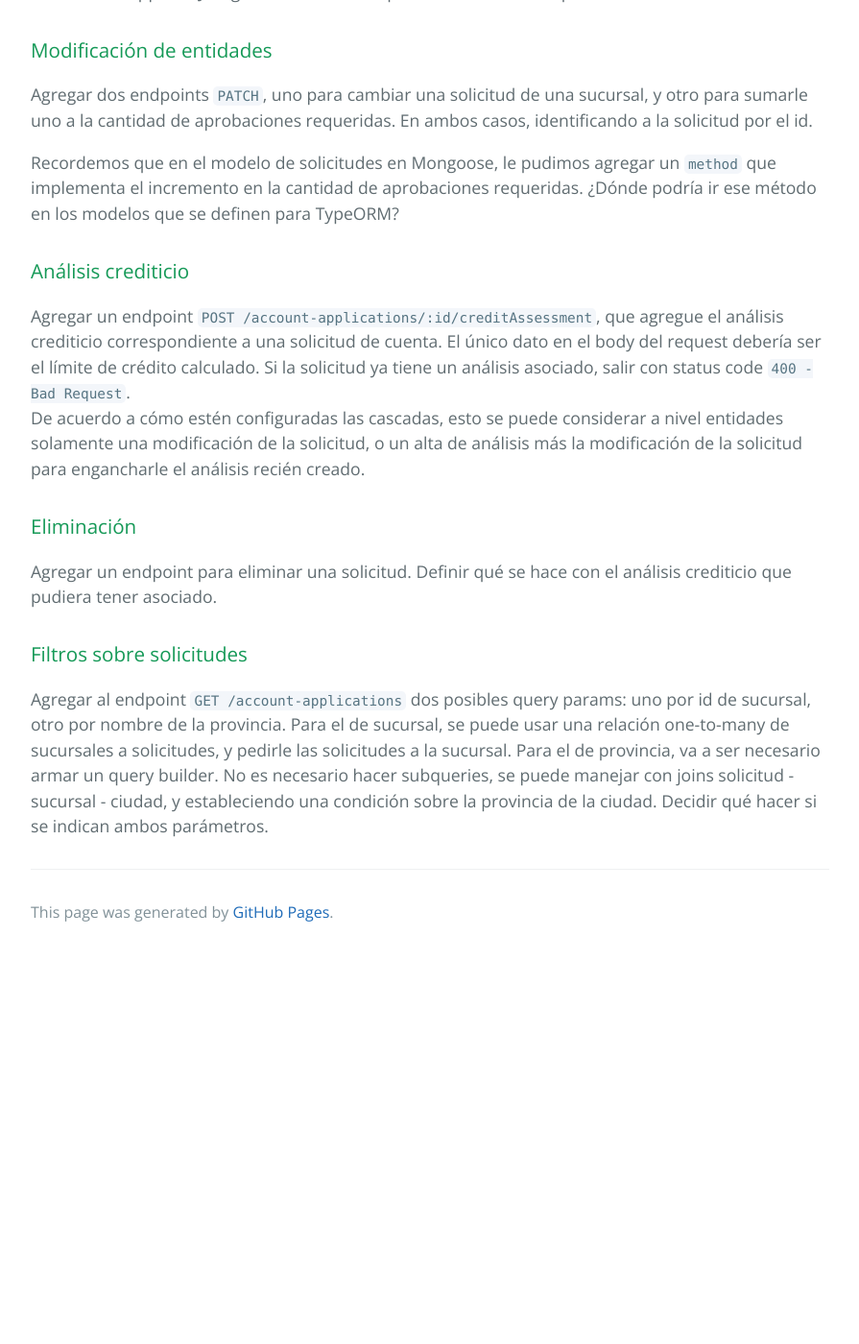
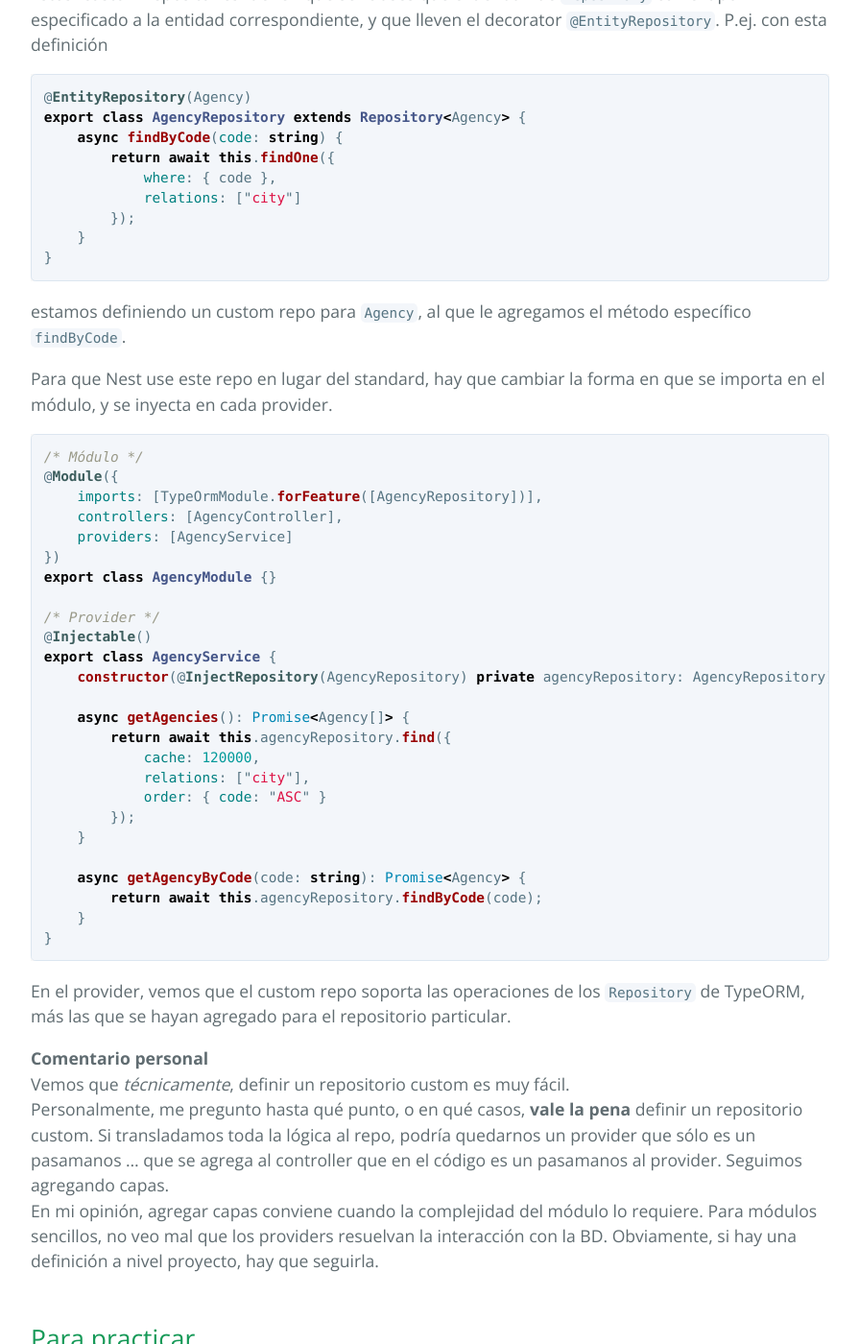
Before and after one commit to clombardi/bdsol-capacitacion-desarrollo, a Jekyll site: the page built from typeorm/typeorm-nest.md, in a window 1280 px wide and 1400 px high, scrolled down 4604 px. Shown: the whole window at 96% size, without its empty margins (192-1087 px from the left). Built offline with Jekyll 4.4.1, drawn with Linux system fonts in a browser that asks for light colours; our own code applies the rules of GitHub Pages for plain Markdown files; before the commit the page ends 5598 px from its top, so only the background shows below that; some of the changed text lies outside the part shown.

Commit message:
typeorm - agregado comentario sobre repo custom - listoooo el contenido

````diff
--- a/typeorm/typeorm-nest.md
+++ b/typeorm/typeorm-nest.md
@@ -132,6 +132,59 @@ export class AccountApplicationService {
 Para saber cuál es la clase, el compilador debería ser capaz de _ejecutar_ la función `getEntity()` ... justamente lo que los editores o compiladores no saben hacer, ejecutar código. Por eso es que no se puede especificar `Repository<getEntity()>` como tipo del repositorio.
 
 
+### Variante - repositories custom
+TypeORM también brinda la posibilidad que que definamos nuestros propios repositorios, que extiendan de `Repository` agregando operaciones propias de una determinada entidad.
+Estos "custom repositories" tienen que ser clases que extiendan de `Repository` con el tipo especificado a la entidad correspondiente, y que lleven el decorator `@EntityRepository`. P.ej. con esta definición
+```typescript
+@EntityRepository(Agency)
+export class AgencyRepository extends Repository<Agency> {
+    async findByCode(code: string) {
+        return await this.findOne({
+            where: { code },
+            relations: ["city"]
+        });
+    }
+}
+```
+estamos definiendo un custom repo para `Agency`, al que le agregamos el método específico `findByCode`.
+
+Para que Nest use este repo en lugar del standard, hay que cambiar la forma en que se importa en el módulo, y se inyecta en cada provider.
+```typescript
+/* Módulo */
+@Module({
+    imports: [TypeOrmModule.forFeature([AgencyRepository])],
+    controllers: [AgencyController],
+    providers: [AgencyService]
+})
+export class AgencyModule {}
+
+/* Provider */
+@Injectable()
+export class AgencyService {
+    constructor(@InjectRepository(AgencyRepository) private agencyRepository: AgencyRepository) {}
+
+    async getAgencies(): Promise<Agency[]> {
+        return await this.agencyRepository.find({
+            cache: 120000,
+            relations: ["city"],
+            order: { code: "ASC" }
+        });
+    }
+
+    async getAgencyByCode(code: string): Promise<Agency> {
+        return await this.agencyRepository.findByCode(code);
+    }
+}
+```
+En el provider, vemos que el custom repo soporta las operaciones de los `Repository` de TypeORM, más las que se hayan agregado para el repositorio particular.
+
+**Comentario personal**
+Vemos que _técnicamente_, definir un repositorio custom es muy fácil.
+Personalmente, me pregunto hasta qué punto, o en qué casos, **vale la pena** definir un repositorio custom. Si transladamos toda la lógica al repo, podría quedarnos un provider que sólo es un pasamanos ... que se agrega al controller que en el código es un pasamanos al provider. Seguimos agregando capas.
+En mi opinión, agregar capas conviene cuando la complejidad del módulo lo requiere. Para módulos sencillos, no veo mal que los providers resuelvan la interacción con la BD. Obviamente, si hay una definición a nivel proyecto, hay que seguirla.
+
+
+
 ## Para practicar
 Les dejo algunos ejercicios que pueden servir para mirar un poco la documentación de TypeORM, y usar en una app NestJS algunas de las cosas que vimos sobre el script.
 
````
Also changed, not shown: typeorm/typeorm-performance.md (+7 -7 lines).
